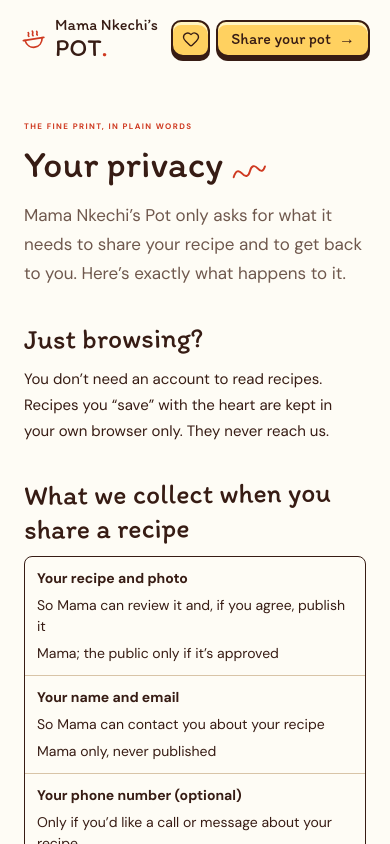
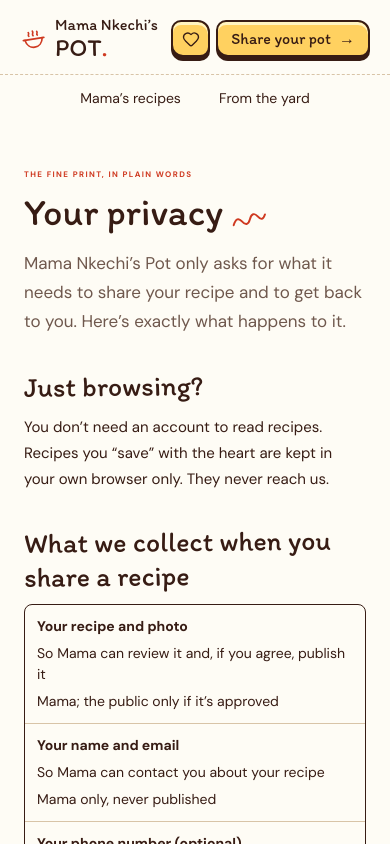
Before and after one commit to Ahuoyiza/mama-nkechi, a Next.js app: page /privacy in a window 390 px wide. Shown: the top 844 px of the page. Built offline with nearby package versions, Linux system fonts and the light colour scheme.

Commit message:
Show the nav links as a second header row on phones

```diff
--- a/app/site.css
+++ b/app/site.css
@@ -164,7 +164,9 @@ a:focus-visible, summary:focus-visible, button:focus-visible { outline: 3px soli
 }
 @media (max-width: 700px) {
   .share-cta { height: 37px; font-size: 16px; padding: 0 13px; gap: 8px; border-radius: 10px 12px 10px 12px; }
-  .site-header { padding: 17px 20px; gap: 10px; } .brand { font-size: 16px; gap: 8px; } .brand strong { font-size: 25px; } .brand-pot svg { width: 27px; height: 27px; } .site-header nav { display: none; } .header-tools { gap: 6px; } .saved-button { width: 39px; height: 37px; padding: 0; } .saved-button > span { display: none; } .header-tools > .playful-icon { width: 32px; }
+  .site-header { padding: 17px 20px 0; gap: 10px; flex-wrap: wrap; } .brand { font-size: 16px; gap: 8px; } .brand strong { font-size: 25px; } .brand-pot svg { width: 27px; height: 27px; }
+  /* changed: the reference hides the nav on phones, but our links go to real pages, so they move to a second row */
+  .site-header nav { order: 3; width: calc(100% + 40px); margin: 4px -20px 0; padding: 10px 20px 14px; justify-content: center; gap: 30px; border-top: 1.5px dashed var(--border); } .site-header nav .nav-link { font-size: 14px; } .site-header nav .nav-link.current::after { bottom: -5px; } .header-tools { gap: 6px; } .saved-button { width: 39px; height: 37px; padding: 0; } .saved-button > span { display: none; } .header-tools > .playful-icon { width: 32px; }
   .hero-inner { padding: 24px 25px 0; grid-template-columns: 1fr; gap: 0; min-height: 0; }
   .hero-copy { position: relative; z-index: 2; } .eyebrow { font-size: 8px; letter-spacing: 1.4px; } .little-star { width: 15px; height: 15px; }
   .hero h1 { font-size: 43px; margin-top: 14px; } .pot-word { font-size: 65px; } .heading-spark { font-size: 39px; right: -59px; } .hero h2 { font-size: 27px; margin: 18px 0 10px; } .hero-copy > p { font-size: 13px; line-height: 1.75; }
```
Also changed, not shown: 1 other file (tests, documents, lock files or other folders).
